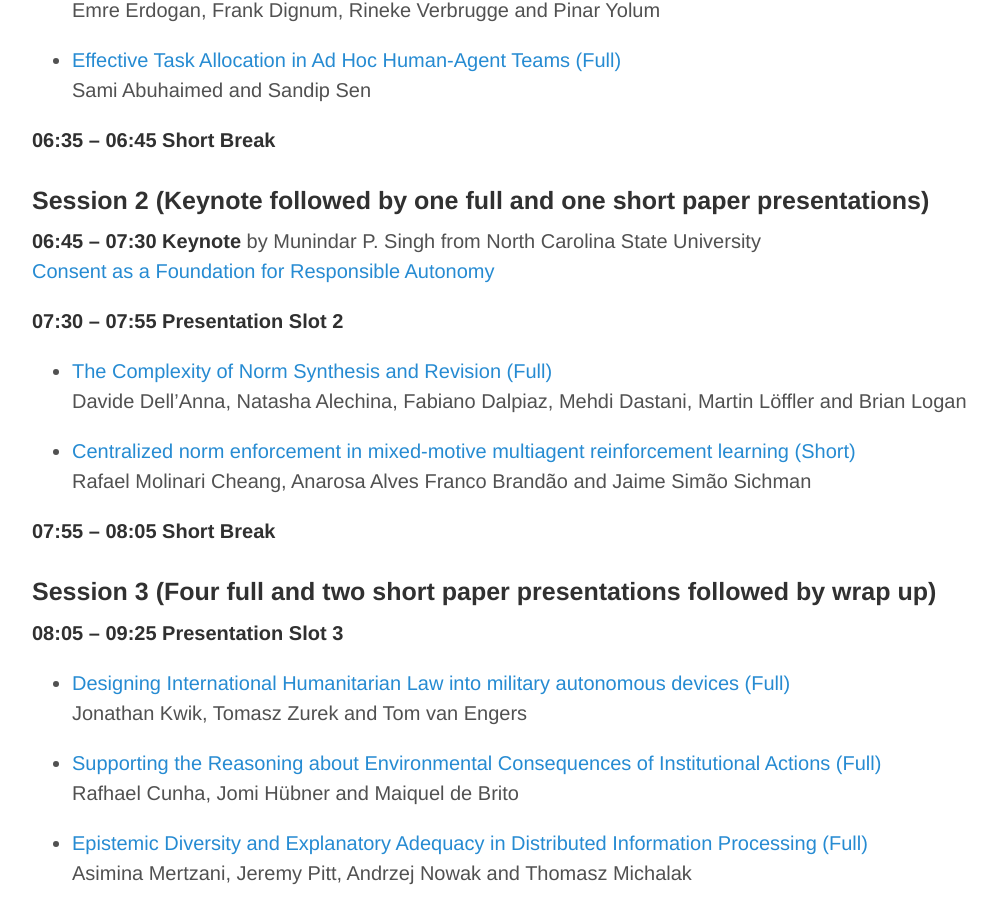
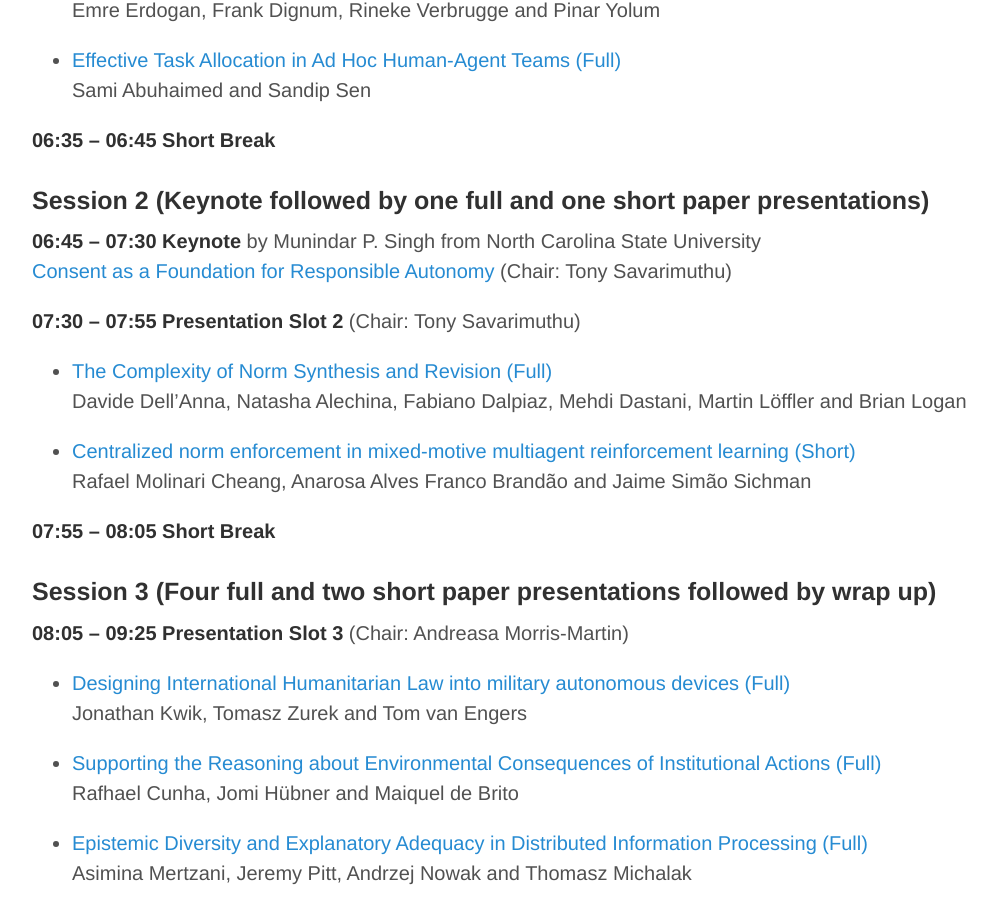
Before and after one commit to jithincheriyan/coine-2022-auckland, a Jekyll site: the page built from technical_programme.md, in a window 1280 px wide and 900 px high, scrolled down 978 px. Shown: the whole window, without its empty margins (68-1065 px from the left). Built offline with Jekyll 4.4.1, drawn with Linux system fonts in a browser that asks for light colours; some of the changed text lies outside the part shown.

Commit message:
schedule update

```diff
--- a/technical_programme.md
+++ b/technical_programme.md
@@ -13,7 +13,7 @@ Joining the workshop is free. We will be using Zoom. We will post the conference
 
 **05:00 &ndash; 05:05 Welcome**
 
-**05:05 &ndash; 06:35 Presentation Slot 1**
+**05:05 &ndash; 06:35 Presentation Slot 1** (Chair: Nirav Ajmeri)
 
 - [Design heuristics for ethical online institutions (Full)]({{ site.path }}/papers/paper-12.pdf) <br/>
 Pablo Noriega, Harko Verhagen, Julian Padget and Mark d'Inverno
@@ -38,9 +38,9 @@ Sami Abuhaimed and Sandip Sen
 
 ### Session 2 (Keynote followed by one full and one short paper presentations)
 
-**06:45 &ndash; 07:30 Keynote** by Munindar P. Singh from North Carolina State University <br/>[Consent as a Foundation for Responsible Autonomy]({{ site.path }}/keynote.html)
+**06:45 &ndash; 07:30 Keynote** by Munindar P. Singh from North Carolina State University <br/>[Consent as a Foundation for Responsible Autonomy]({{ site.path }}/keynote.html) (Chair: Tony Savarimuthu)
 
-**07:30 &ndash; 07:55 Presentation Slot 2**
+**07:30 &ndash; 07:55 Presentation Slot 2** (Chair: Tony Savarimuthu)
 
 - [The Complexity of Norm Synthesis and Revision (Full)]({{ site.path }}/papers/paper-8.pdf) <br/>
 Davide Dell'Anna, Natasha Alechina, Fabiano Dalpiaz, Mehdi Dastani, Martin Löffler and Brian Logan
@@ -53,7 +53,7 @@ Rafael Molinari Cheang, Anarosa Alves Franco Brandão and Jaime Simão Sichman
 
 ### Session 3 (Four full and two short paper presentations followed by wrap up)
 
-**08:05 &ndash; 09:25 Presentation Slot 3**
+**08:05 &ndash; 09:25 Presentation Slot 3** (Chair: Andreasa Morris-Martin)
 
 - [Designing International Humanitarian Law into military autonomous devices (Full)]({{ site.path }}/papers/paper-1.pdf) <br/>
 Jonathan Kwik, Tomasz Zurek and Tom van Engers
```
Also changed, not shown: keynote.md (+0 -1 lines).
